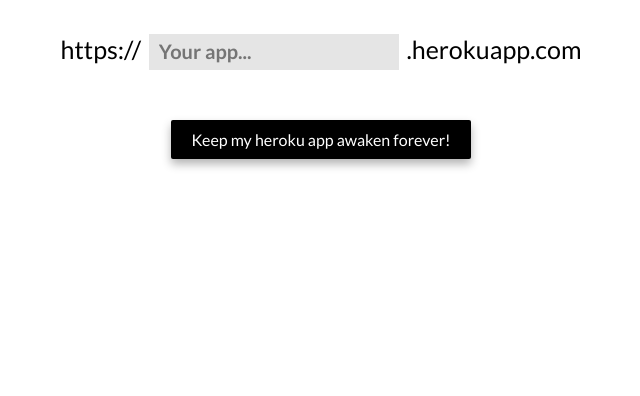
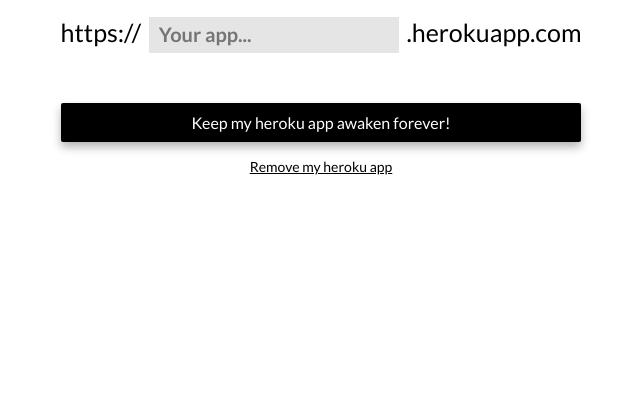
Before and after one commit to guilhermebkel/guardog, a website: page public/index.html in a window 1280 px wide. Shown: the part 404-800 px from the top of the page, without its empty margins (319-959 px from the left). Drawn offline with nearby package versions, Linux system fonts and the light colour scheme.

Commit message:
feat(client) Add method to remove site from queue list

```diff
--- a/app/Utils/Validation.ts
+++ b/app/Utils/Validation.ts
@@ -28,6 +28,7 @@
 	}
 
 	async isSiteUrlValid(url: string) {
+		Yup.string()
 		const siteUrlSchema = Yup.object().shape({
 			url: Yup.string()
 				.url()
@@ -35,7 +36,7 @@
 		})
 
 		try {
-			await siteUrlSchema.validate(url)
+			await siteUrlSchema.validate({ url })
 			return true
 		} catch (error) {
 			return false
--- a/public/index.html
+++ b/public/index.html
@@ -32,35 +32,53 @@
 						<input type="text" name="url" placeholder="Your app..." />
 						<span>.herokuapp.com</span>
 					</section>
-					<button type="submit">Keep my heroku app awaken forever!</button>
 				</form>
+				<button type="button" onclick="submit('subscribe')">
+					Keep my heroku app awaken forever!
+				</button>
+				<a onclick="submit('unsubscribe')">Remove my heroku app</a>
 			</div>
 		</div>
 	</body>
 	<footer>
 		<script type="text/javascript">
-			$(".site-subscription").submit(function(event) {
-				event.preventDefault()
+			function submit(action) {
+				var type
+				var data
 				var url = $("input[name=url]").val()
+
+				if (!url) {
+					return
+				}
+
 				url = "https://" + url + ".herokuapp.com"
 
-				var payload = {
-					url
+				if (action === "subscribe") {
+					type = "POST"
+					data = { url }
+					data = JSON.stringify(data)
+					url = document.location.href + "site"
+				} else if (action === "unsubscribe") {
+					type = "DELETE"
+					url = document.location.href + "site?url=" + url
+					data = {}
+				} else {
+					return
 				}
-				payload = JSON.stringify(payload)
+
 				$.ajax({
-					type: "POST",
-					url: document.location.href + "site",
-					data: payload,
+					type,
+					url,
+					data,
 					contentType: "application/json"
 				})
 					.done(function() {
-						alert("Now your site will be awaken forever!")
+						alert("Done!")
 					})
 					.fail(function() {
-						alert("Failed to get your site awaken forever!")
+						alert("Failed!")
 					})
-			})
+			}
 		</script>
 	</footer>
 </html>
--- a/public/styles.css
+++ b/public/styles.css
@@ -45,6 +45,8 @@
 
 .container .content {
 	margin: 0 auto auto;
+	display: flex;
+	flex-direction: column;
 }
 
 .container .content .site-subscription .url-input {
@@ -69,7 +71,7 @@
 	border-bottom: 2px solid black;
 }
 
-.container .content .site-subscription button {
+.container .content button {
 	border: 0;
 	background-color: #000;
 	color: #fff;
@@ -81,8 +83,19 @@
 	box-shadow: 0 5px 10px rgba(0, 0, 0, 0.3);
 	transition: all 0.15s ease-in-out;
 }
-.container .content .site-subscription button:hover {
+.container .content button:hover {
 	background-color: #555;
 	color: #fff;
 	transition: all 0.15s ease-in-out;
 }
+
+.container .content a {
+	margin-top: 16px;
+	cursor: pointer;
+	text-decoration: underline;
+	transition: all 0.15s ease-in-out;
+}
+.container .content a:hover {
+	color: #777;
+	transition: all 0.15s ease-in-out;
+}
```
